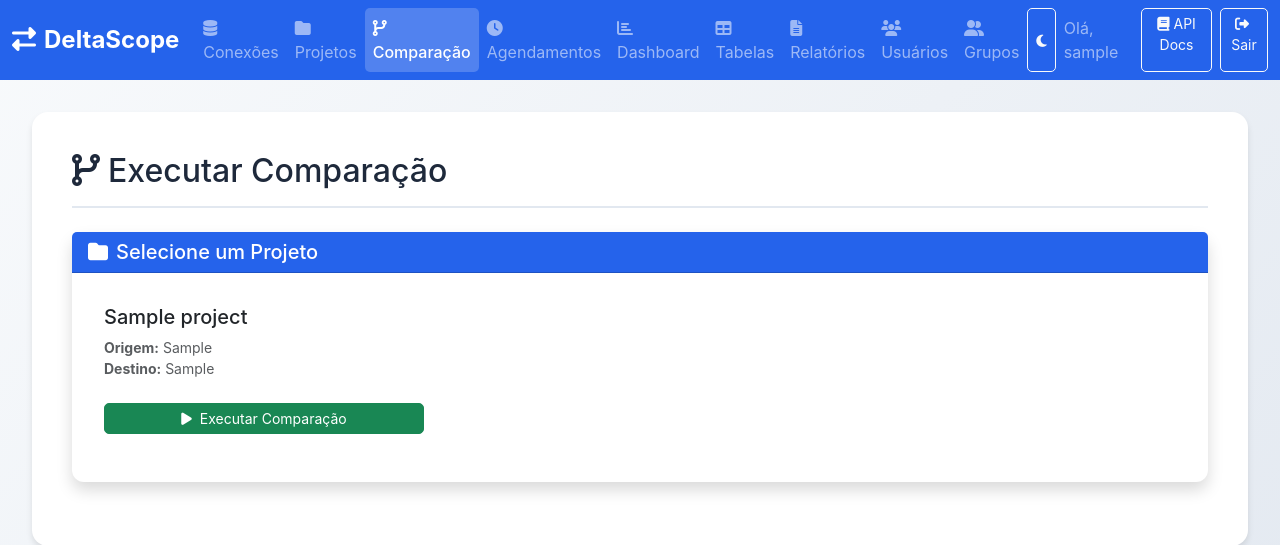
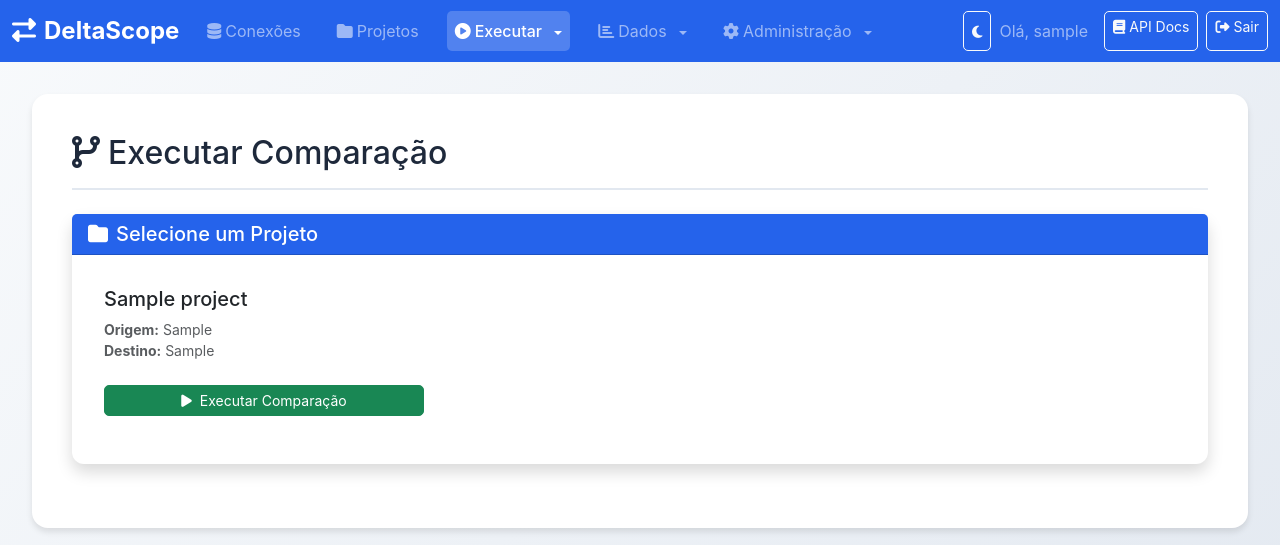
Before and after one commit to pycriador/pyDeltaScope, a Flask app: page /comparacao in a window 1280 px wide. Shown: the top 545 px of the page. Run offline with Flask 3, Linux system fonts and the light colour scheme; the visitor is signed in with stand-in values (Sample User, id 1); tables that the repository leaves empty hold one stand-in row (values such as "Sample post"); some libraries are stand-ins or nearby versions.

Commit message:
Versão 1.1

```diff
--- a/app/static/css/style.css
+++ b/app/static/css/style.css
@@ -130,6 +130,19 @@ body.dark-theme .main-app-container > div[id$="Section"]:not(#welcomeSection) .t
     font-size: 1.5rem;
 }
 
+.navbar-nav .nav-item {
+    margin-right: 0.75rem;
+}
+
+.navbar-nav .nav-item:last-child {
+    margin-right: 0;
+}
+
+.navbar-nav .nav-link {
+    padding: 0.5rem 1rem;
+    margin: 0 0.25rem;
+}
+
 .navbar-nav .nav-link.active {
     color: #fff !important;
     background-color: rgba(255, 255, 255, 0.2);
@@ -1267,6 +1280,70 @@ body.dark-theme .dropdown-item:hover {
     color: #f1f5f9;
 }
 
+/* Dropdown menu styles for navbar */
+.navbar-nav .dropdown-menu {
+    border-radius: 8px;
+    box-shadow: 0 4px 6px rgba(0, 0, 0, 0.1);
+    border: 1px solid rgba(0, 0, 0, 0.1);
+    margin-top: 0.5rem;
+    padding: 0.5rem 0;
+    min-width: 200px;
+}
+
+.navbar-nav .dropdown-item {
+    padding: 0.75rem 1.5rem;
+    margin: 0.125rem 0.5rem;
+    border-radius: 6px;
+    transition: all 0.2s ease;
+    display: flex;
+    align-items: center;
+}
+
+.navbar-nav .dropdown-item:hover {
+    background-color: #f1f5f9;
+    color: #2563eb;
+}
+
+.navbar-nav .dropdown-item.active {
+    background-color: #2563eb;
+    color: white;
+}
+
+.navbar-nav .dropdown-item.active:hover {
+    background-color: #1e40af;
+    color: white;
+}
+
+.navbar-nav .dropdown-toggle::after {
+    margin-left: 0.5rem;
+    vertical-align: 0.15em;
+}
+
+body.dark-theme .navbar-nav .dropdown-menu {
+    background-color: #1e293b;
+    border-color: #334155;
+    box-shadow: 0 4px 6px rgba(0, 0, 0, 0.3);
+}
+
+body.dark-theme .navbar-nav .dropdown-item {
+    color: #e2e8f0;
+}
+
+body.dark-theme .navbar-nav .dropdown-item:hover {
+    background-color: #334155;
+    color: #60a5fa;
+}
+
+body.dark-theme .navbar-nav .dropdown-item.active {
+    background-color: #2563eb;
+    color: white;
+}
+
+body.dark-theme .navbar-nav .dropdown-item.active:hover {
+    background-color: #1e40af;
+    color: white;
+}
+
 body.dark-theme .list-group-item {
     background: #1e293b;
     border-color: #334155;
--- a/templates/base.html
+++ b/templates/base.html
@@ -52,58 +52,81 @@
                                </li>
                                {% endif %}
 
+                               <!-- Menu Executar -->
                                {% if current_user.is_admin or user_groups_list|selectattr('can_create_projects')|list|length > 0 %}
-                               <li class="nav-item">
-                                   <a class="nav-link {% if request.endpoint == 'comparison_template.comparison_page' %}active{% endif %}" href="/comparacao" data-template-link="true">
-                                       <i class="fas fa-code-branch me-1"></i>Comparação
+                               <li class="nav-item dropdown">
+                                   <a class="nav-link dropdown-toggle {% if request.endpoint == 'comparison_template.comparison_page' or request.endpoint == 'scheduled_tasks_template.scheduled_tasks_page' %}active{% endif %}" href="#" id="executarDropdown" role="button" data-bs-toggle="dropdown" aria-expanded="false">
+                                       <i class="fas fa-play-circle me-1"></i>Executar
                                    </a>
+                                   <ul class="dropdown-menu" aria-labelledby="executarDropdown">
+                                       <li>
+                                           <a class="dropdown-item {% if request.endpoint == 'comparison_template.comparison_page' %}active{% endif %}" href="/comparacao" data-template-link="true">
+                                               <i class="fas fa-code-branch me-2"></i>Comparação
+                                           </a>
+                                       </li>
+                                       <li>
+                                           <a class="dropdown-item {% if request.endpoint == 'scheduled_tasks_template.scheduled_tasks_page' %}active{% endif %}" href="/agendamentos" data-template-link="true">
+                                               <i class="fas fa-clock me-2"></i>Agendamentos
+                                           </a>
+                                       </li>
+                                   </ul>
                                </li>
                                {% endif %}
 
-                               {% if current_user.is_admin or user_groups_list|selectattr('can_create_projects')|list|length > 0 %}
-                               <li class="nav-item">
-                                   <a class="nav-link {% if request.endpoint == 'scheduled_tasks_template.scheduled_tasks_page' %}active{% endif %}" href="/agendamentos" data-template-link="true">
-                                       <i class="fas fa-clock me-1"></i>Agendamentos
+                               <!-- Menu Dados -->
+                               {% if current_user.is_admin or user_groups_list|selectattr('can_view_dashboards')|list|length > 0 or user_groups_list|selectattr('can_view_reports')|list|length > 0 %}
+                               <li class="nav-item dropdown">
+                                   <a class="nav-link dropdown-toggle {% if request.endpoint == 'dashboard_template.dashboard_page' or request.endpoint == 'reports_template.reports_page' %}active{% endif %}" href="#" id="dadosDropdown" role="button" data-bs-toggle="dropdown" aria-expanded="false">
+                                       <i class="fas fa-chart-bar me-1"></i>Dados
                                    </a>
+                                   <ul class="dropdown-menu" aria-labelledby="dadosDropdown">
+                                       {% if current_user.is_admin or user_groups_list|selectattr('can_view_reports')|list|length > 0 %}
+                                       <li>
+                                           <a class="dropdown-item {% if request.endpoint == 'reports_template.reports_page' %}active{% endif %}" href="/relatorios" data-template-link="true">
+                                               <i class="fas fa-file-alt me-2"></i>Relatórios
+                                           </a>
+                                       </li>
+                                       {% endif %}
+                                       {% if current_user.is_admin or user_groups_list|selectattr('can_view_dashboards')|list|length > 0 %}
+                                       <li>
+                                           <a class="dropdown-item {% if request.endpoint == 'dashboard_template.dashboard_page' %}active{% endif %}" href="/dashboard" data-template-link="true">
+                                               <i class="fas fa-chart-line me-2"></i>Dashboard
+                                           </a>
+                                       </li>
+                                       {% endif %}
+                                   </ul>
                                </li>
                                {% endif %}
 
-                               {% if current_user.is_admin or user_groups_list|selectattr('can_view_dashboards')|list|length > 0 %}
-                               <li class="nav-item">
-                                   <a class="nav-link {% if request.endpoint == 'dashboard_template.dashboard_page' %}active{% endif %}" href="/dashboard" data-template-link="true">
-                                       <i class="fas fa-chart-bar me-1"></i>Dashboard
+                               <!-- Menu Administração -->
+                               {% if current_user.is_admin or user_groups_list|selectattr('can_view_tables')|list|length > 0 %}
+                               <li class="nav-item dropdown">
+                                   <a class="nav-link dropdown-toggle {% if request.endpoint == 'users_template.users_page' or request.endpoint == 'groups_template.groups_page' or request.endpoint == 'tables_template.tables_page' %}active{% endif %}" href="#" id="administracaoDropdown" role="button" data-bs-toggle="dropdown" aria-expanded="false">
+                                       <i class="fas fa-cog me-1"></i>Administração
                                    </a>
+                                   <ul class="dropdown-menu" aria-labelledby="administracaoDropdown">
+                                       {% if current_user.is_admin %}
+                                       <li>
+                                           <a class="dropdown-item {% if request.endpoint == 'users_template.users_page' %}active{% endif %}" href="/usuarios" data-template-link="true">
+                                               <i class="fas fa-users me-2"></i>Usuários
+                                           </a>
+                                       </li>
+                                       <li>
+                                           <a class="dropdown-item {% if request.endpoint == 'groups_template.groups_page' %}active{% endif %}" href="/grupos" data-template-link="true">
+                                               <i class="fas fa-user-friends me-2"></i>Grupos
+                                           </a>
+                                       </li>
+                                       {% endif %}
+                                       {% if current_user.is_admin or user_groups_list|selectattr('can_view_tables')|list|length > 0 %}
+                                       <li>
+                                           <a class="dropdown-item {% if request.endpoint == 'tables_template.tables_page' %}active{% endif %}" href="/tabelas" data-template-link="true">
+                                               <i class="fas fa-table me-2"></i>Tabelas
+                                           </a>
+                                       </li>
+                                       {% endif %}
+                                   </ul>
                                </li>
                                {% endif %}
-
-                               {% if current_user.is_admin or user_groups_list|selectattr('can_view_tables')|list|length > 0 %}
-                               <li class="nav-item">
-                                   <a class="nav-link {% if request.endpoint == 'tables_template.tables_page' %}active{% endif %}" href="/tabelas" data-template-link="true">
-                                       <i class="fas fa-table me-1"></i>Tabelas
-                                   </a>
-                               </li>
-                               {% endif %}
-
-                               {% if current_user.is_admin or user_groups_list|selectattr('can_view_reports')|list|length > 0 %}
-                        <li class="nav-item">
-                            <a class="nav-link {% if request.endpoint == 'reports_template.reports_page' %}active{% endif %}" href="/relatorios" data-template-link="true">
-                                <i class="fas fa-file-alt me-1"></i>Relatórios
-                            </a>
-                        </li>
-                        {% endif %}
-                    {% endif %}
-
-                    {% if current_user.is_admin %}
-                    <li class="nav-item">
-                        <a class="nav-link {% if request.endpoint == 'users_template.users_page' %}active{% endif %}" href="/usuarios" data-template-link="true">
-                            <i class="fas fa-users me-1"></i>Usuários
-                        </a>
-                    </li>
-                    <li class="nav-item">
-                        <a class="nav-link {% if request.endpoint == 'groups_template.groups_page' %}active{% endif %}" href="/grupos" data-template-link="true">
-                            <i class="fas fa-user-friends me-1"></i>Grupos
-                        </a>
-                    </li>
                     {% endif %}
                 </ul>
                 <div class="navbar-nav">
```
